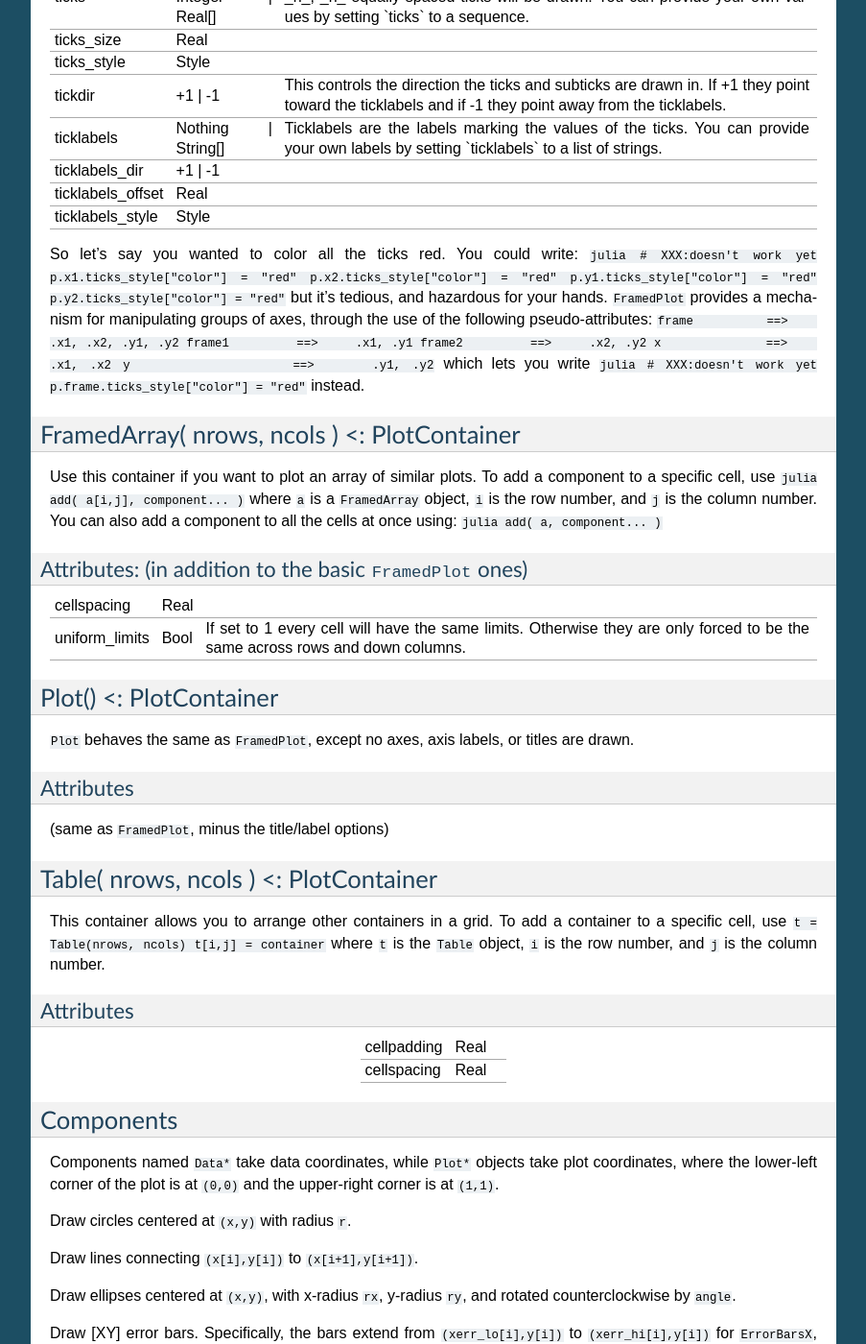
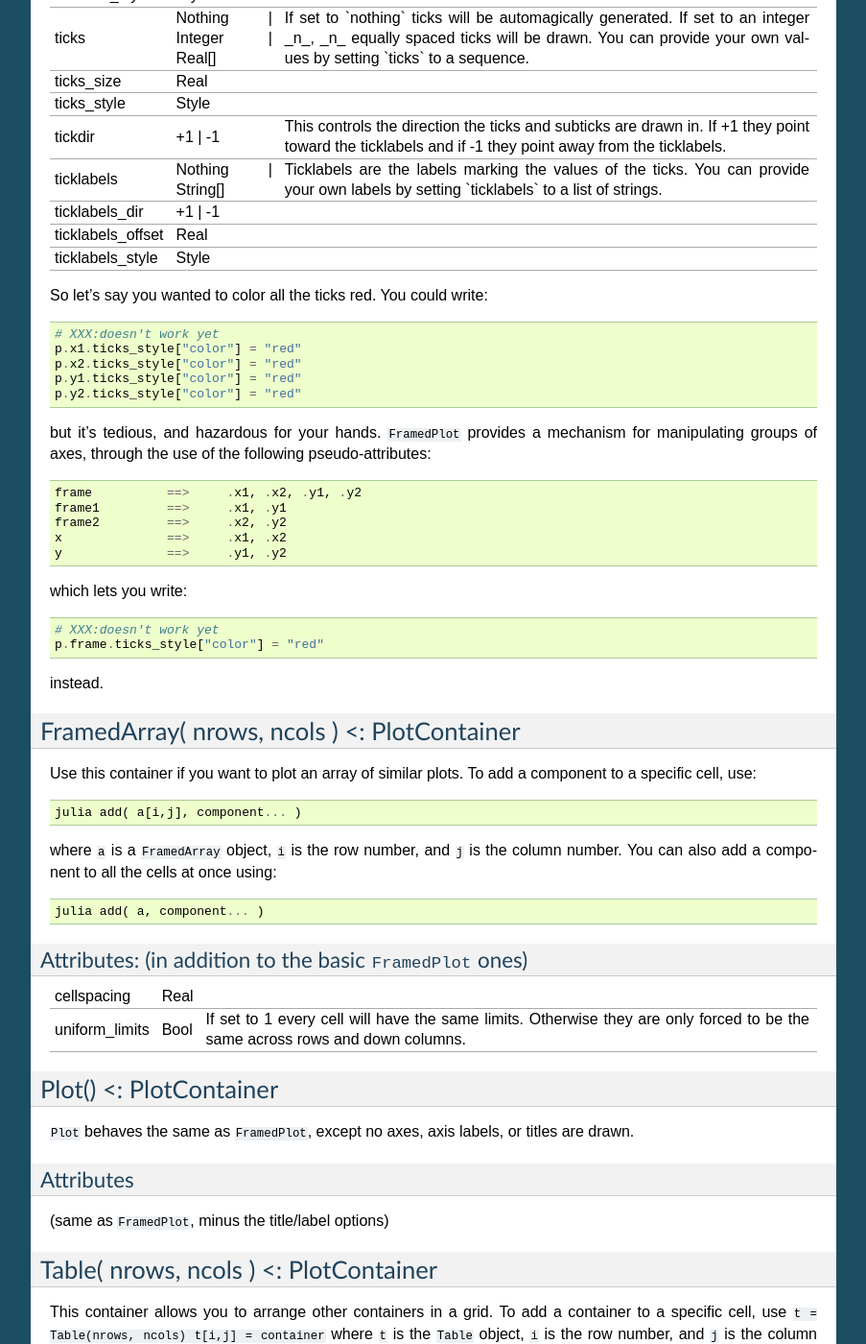
Before and after one commit to JuliaGraphics/Winston.jl, a Sphinx documentation site: the page built from doc/index.rst, in a window 1280 px wide and 1400 px high, scrolled down 2299 px. Shown: the whole window at 96% size, without its empty margins (198-1101 px from the left). Built offline with Sphinx 7.4.7, drawn with Linux system fonts in a browser that asks for light colours; some of the changed text lies outside the part shown.

Commit message:
rst doc tweaks

```diff
--- a/doc/index.rst
+++ b/doc/index.rst
@@ -32,27 +32,23 @@
 Methods
 ~~~~~~~
 
-``file( container, filename, options... )``
-^^^^^^^^^^^^^^^^^^^^^^^^^^^^^^^^^^^^^^^^^^^
+.. function:: file(container, filename, options...)
 
-Save container to a file. Valid filename extensions are ``"eps"``,
-``"png"``, and ``"svg"``.
+    Save container to a file. Valid filename extensions are ``"eps"``,
+    ``"png"``, and ``"svg"``.
 
-``getattr( container, key [, notfound] )``
-^^^^^^^^^^^^^^^^^^^^^^^^^^^^^^^^^^^^^^^^^^
+.. function:: getattr(container, key [, notfound])
 
-Returns the value of the attribute named ``key`` if found, otherwise
-``notfound``.
+    Returns the value of the attribute named ``key`` if found, otherwise
+    ``notfound``.
 
-``setattr( container, key, val )``
-^^^^^^^^^^^^^^^^^^^^^^^^^^^^^^^^^^
+.. function:: setattr(container, key, val)
 
-Sets the attribute named ``key`` to ``val``.
+    Sets the attribute named ``key`` to ``val``.
 
-``x11( container )``
-^^^^^^^^^^^^^^^^^^^^
+.. function:: x11(container)
 
-Plot the container in an X window.
+    Plot the container in an X window.
 
 Attributes
 ~~~~~~~~~~
@@ -107,10 +106,12 @@
 Each side of the frame is an independent axis object: ``p.x1`` (bottom),
 ``p.y1`` (left), ``p.x2`` (top), and ``p.y2`` (right). The axis
 attributes below apply to each of these objects. So for example, to
-label the right side of the frame, you would say:
-``setattr( p.y2, "label", "something" )`` The label, log, and range
-attributes are the same as the ones above. For instance, when you set
-``p.xlog`` you're actually setting ``p.x1.log``.
+label the right side of the frame, you would say::
+
+    setattr( p.y2, "label", "something" )
+
+The label, log, and range attributes are the same as the ones above. For
+instance, when you set ``p.xlog`` you're actually setting ``p.x1.log``.
 
 +----------------------+--------------------------------+----------------------------------------------------------------------------------------------------------------------------------------------------------------------------------------------------------+
 | draw\_axis           | Bool                           | If false the spine, ticks, and subticks are not drawn; otherwise it has no effect.                                                                                                                       |
@@ -165,25 +166,44 @@
 +----------------------+--------------------------------+----------------------------------------------------------------------------------------------------------------------------------------------------------------------------------------------------------+
 
 
-So let's say you wanted to color all the ticks red. You could write:
-``julia # XXX:doesn't work yet p.x1.ticks_style["color"] = "red" p.x2.ticks_style["color"] = "red" p.y1.ticks_style["color"] = "red" p.y2.ticks_style["color"] = "red"``
+So let's say you wanted to color all the ticks red. You could write::
+
+    # XXX:doesn't work yet
+    p.x1.ticks_style["color"] = "red"
+    p.x2.ticks_style["color"] = "red"
+    p.y1.ticks_style["color"] = "red"
+    p.y2.ticks_style["color"] = "red"
+
 but it's tedious, and hazardous for your hands. ``FramedPlot`` provides
 a mechanism for manipulating groups of axes, through the use of the
-following pseudo-attributes:
-``frame          ==>     .x1, .x2, .y1, .y2 frame1         ==>     .x1, .y1 frame2         ==>     .x2, .y2 x              ==>     .x1, .x2 y              ==>     .y1, .y2``
-which lets you write
-``julia # XXX:doesn't work yet p.frame.ticks_style["color"] = "red"``
+following pseudo-attributes::
+
+    frame          ==>     .x1, .x2, .y1, .y2
+    frame1         ==>     .x1, .y1
+    frame2         ==>     .x2, .y2
+    x              ==>     .x1, .x2
+    y              ==>     .y1, .y2
+
+which lets you write::
+
+    # XXX:doesn't work yet
+    p.frame.ticks_style["color"] = "red"
+
 instead.
 
 FramedArray( nrows, ncols ) <: PlotContainer
 --------------------------------------------
 
 Use this container if you want to plot an array of similar plots. To add
-a component to a specific cell, use
-``julia add( a[i,j], component... )`` where ``a`` is a ``FramedArray``
-object, ``i`` is the row number, and ``j`` is the column number. You can
-also add a component to all the cells at once using:
-``julia add( a, component... )``
+a component to a specific cell, use::
+
+    julia add( a[i,j], component... )
+
+where ``a`` is a ``FramedArray`` object, ``i`` is the row number, and ``j``
+is the column number. You can also add a component to all the cells at once
+using::
+
+    julia add( a, component... )
 
 Attributes: (in addition to the basic ``FramedPlot`` ones)
 ~~~~~~~~~~~~~~~~~~~~~~~~~~~~~~~~~~~~~~~~~~~~~~~~~~~~~~~~~~
```
Also changed, not shown: other parts of doc/index.rst (+5 -2 lines).
